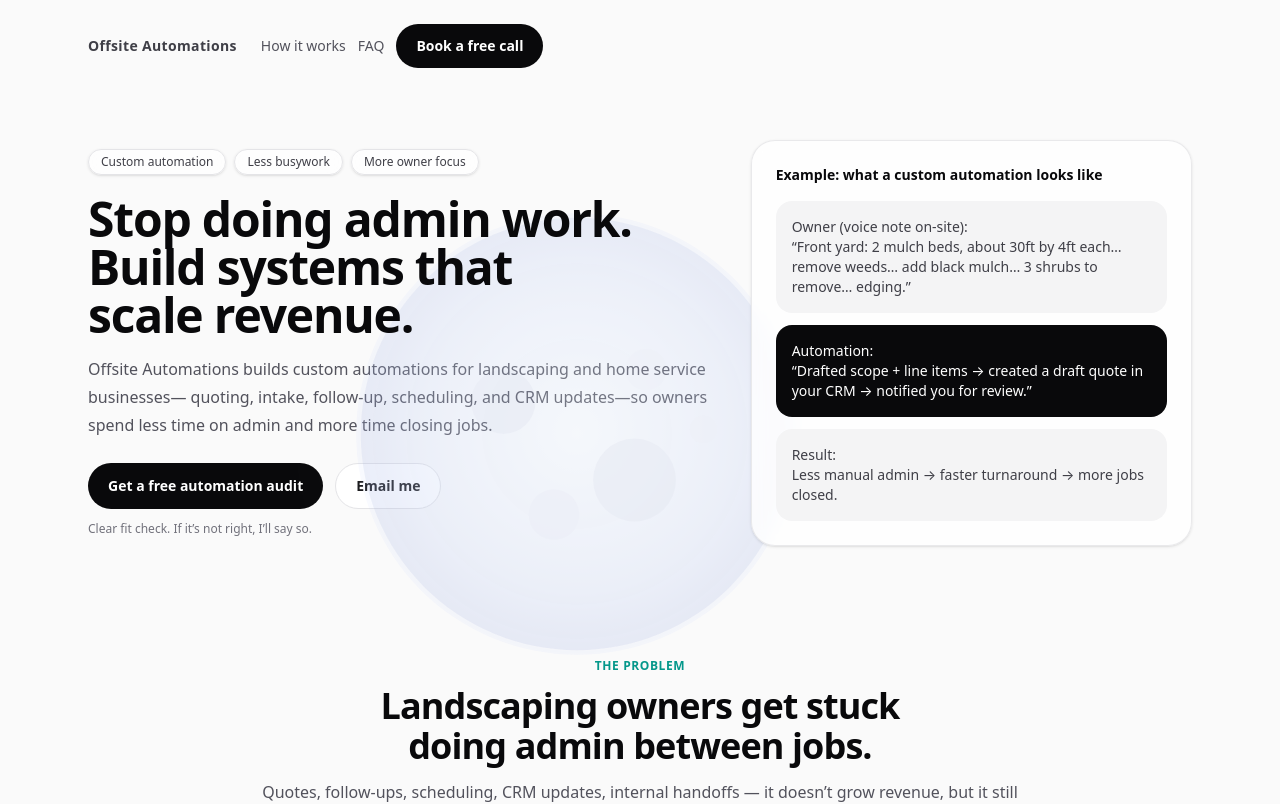
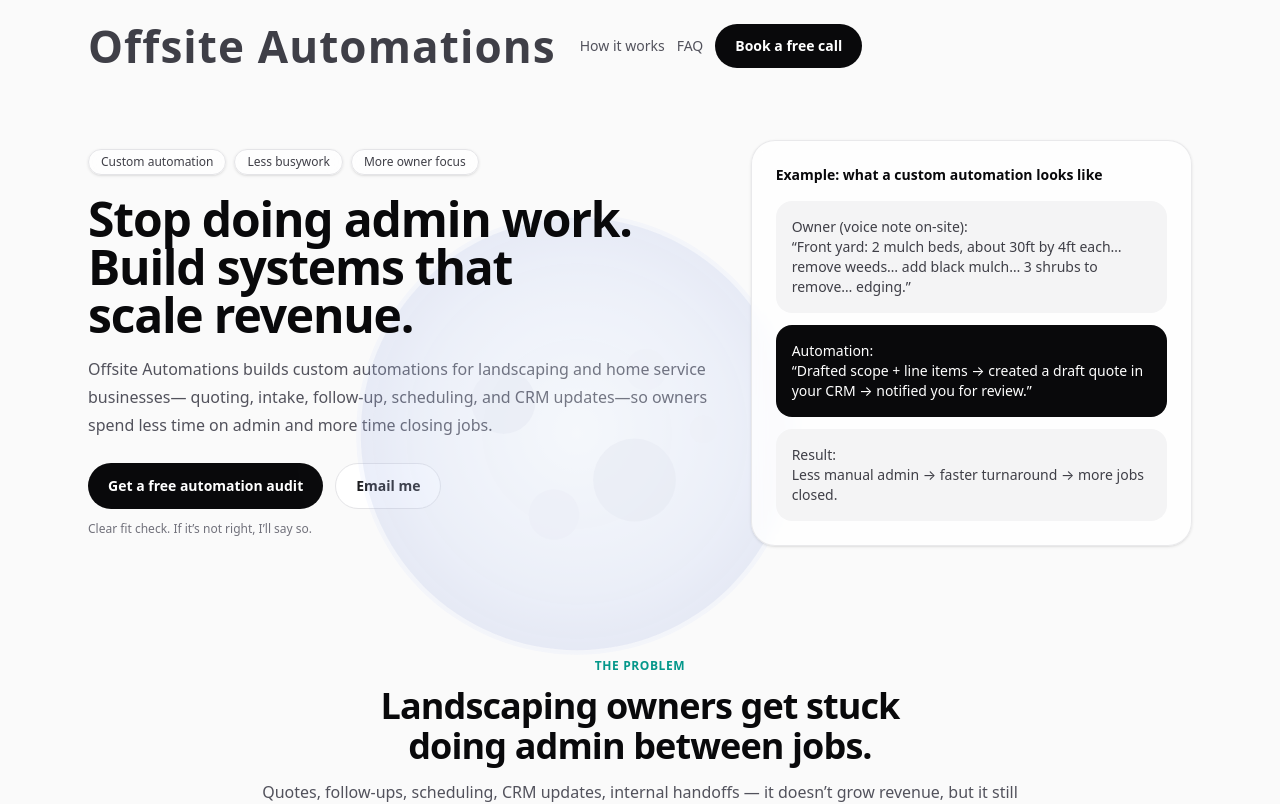
Before and after one commit to wayfaringbusiness/moon-landing-page, a Next.js app: page / in a window 1280 px wide. Shown: the top 804 px of the page. Built offline with nearby package versions, Linux system fonts and the light colour scheme.

Commit message:
Make company name much larger in header

```diff
--- a/src/app/page.tsx
+++ b/src/app/page.tsx
@@ -174,7 +174,7 @@ export default function Home() {
 
       {/* Header */}
       <header className="mx-auto flex w-full max-w-6xl items-center gap-6 px-4 py-4 sm:px-6 sm:py-6">
-        <p className="text-sm font-semibold tracking-wide text-zinc-700 dark:text-zinc-200">
+        <p className="text-sm font-extrabold tracking-wide text-zinc-700 dark:text-zinc-200 text-[32px] leading-none sm:text-[44px]">
           Offsite Automations
         </p>
         <div className="hidden items-center gap-3 sm:flex">
```
